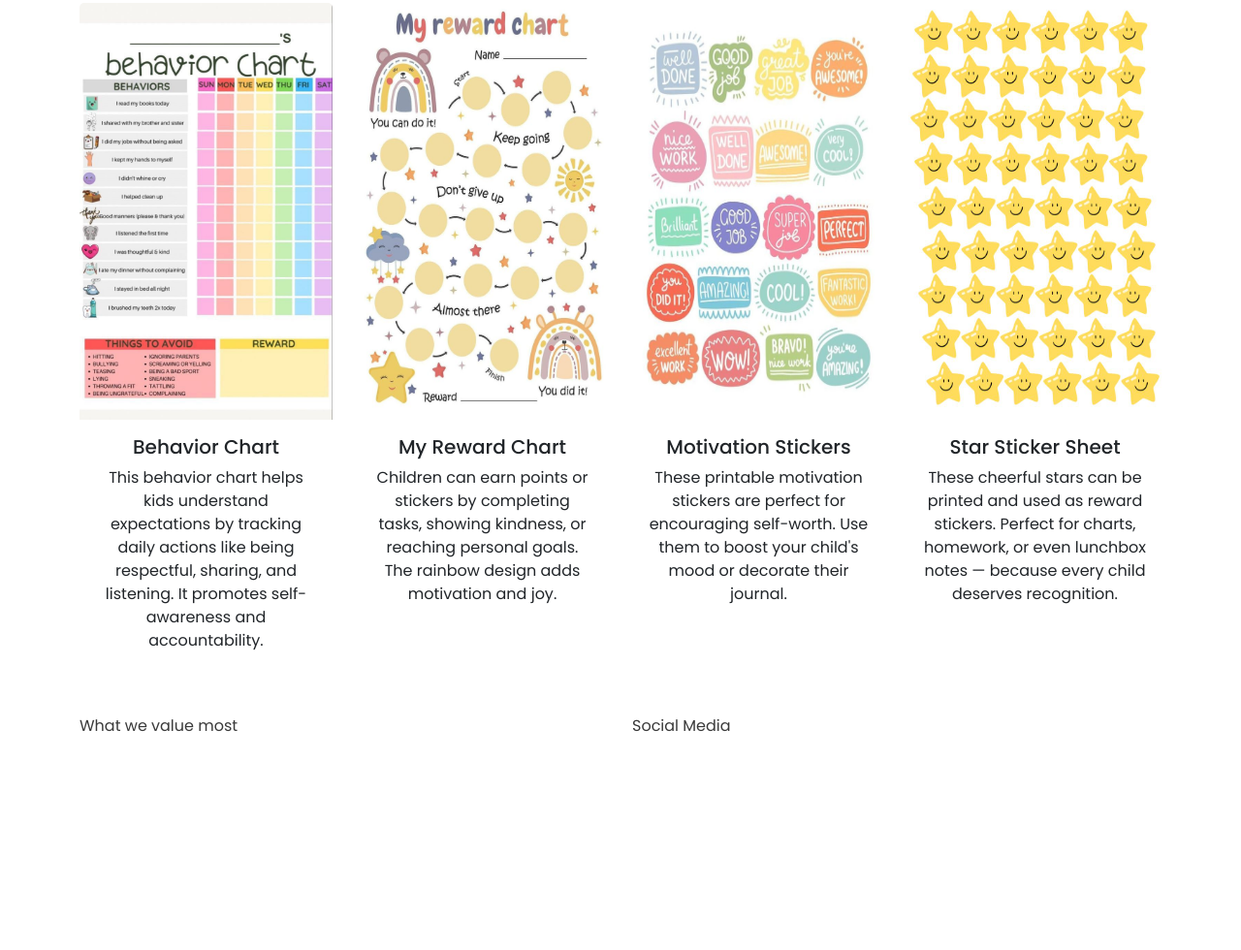
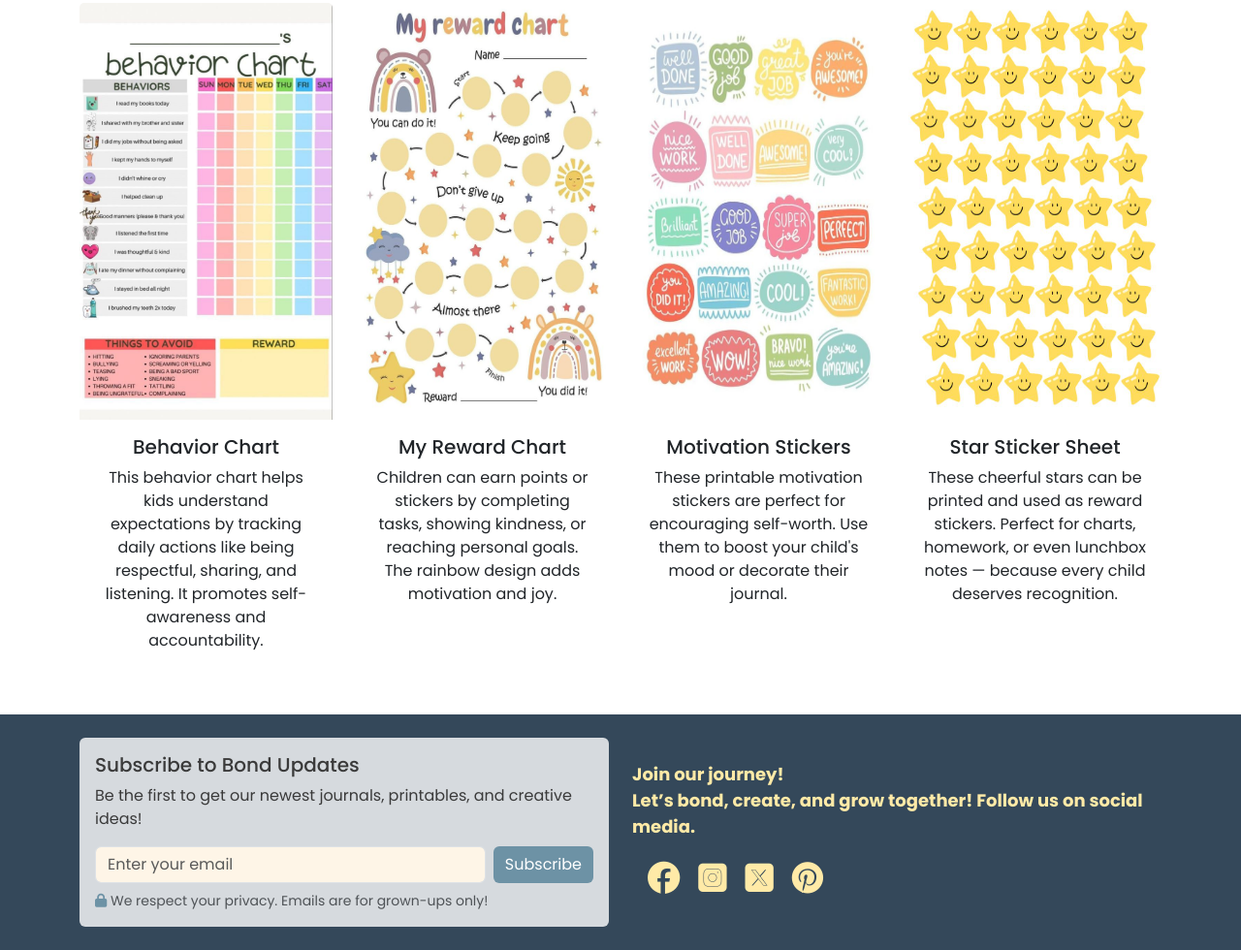
Before and after one commit to sunrise-rab/bond, a plain HTML site: page index.html in a window 1280 px wide. Shown: the part 3687-4667 px from the top of the page at 97% size. Before the commit the page ends 4448 px from the top, so only its background shows below. Drawn offline with nearby package versions, Linux system fonts and the light colour scheme.

Commit message:
Create and style footer section, add form to subscribe and social media account links.

```diff
--- a/assets/css/styles.css
+++ b/assets/css/styles.css
@@ -61,15 +61,19 @@ h1{
 }
 
 /* Journal's button styles*/
-.btn-primary{
+#journal .btn-primary{
     background-color: #E89BAD;
     color:#3A3A3A;
     border: none;
     font-family: var(--secondary-font);
 }
-.btn-primary:hover{
-    transform: rotate(3deg);
-    background-color:#6D92A5;
+#journal .btn-primary:hover{
+    transform: rotate(3deg); /* this will rotate the button once the user is hovering over the button */
+    background-color:var(--secondary-color);
+}
+
+#journal .btn-primary:active{
+    background-color:var(--secondary-color);
 }
 
 
@@ -128,6 +132,52 @@ h1{
 }
 
 
+/*footer styles*/
+
+#footer{
+    background-color: var(--nav-lg);
+}
+
+.subscribe{
+    background-color: rgba(255, 255, 255, 0.8);
+}
+#footer .btn-primary{
+    background-color: var(--secondary-color);
+    border: 0px;
+}
+#footer .btn-primary:hover{
+    background-color: var(--nav-text-hover);
+    color: var(--secondary-color);
+
+}
+#footer .btn-primary:active{
+    background-color: var(--nav-text-hover);
+    color: var(--secondary-color);
+}
+#footer input{
+    background-color: var(--nav-text-hover);
+    color: var(--secondary-color);
+}
+#footer i{
+    color: var(--secondary-color);
+}
+
+#social-media p{
+    color: var(--nav-text-color);
+    font-weight: bold;
+    font-size: large;
+
+}
+
+#social-media i{
+    color: var(--nav-text-color);
+    padding: 0rem 0rem 1rem 1rem;
+    margin: 0.5rem 0rem 1rem 0rem;
+    font-weight: bold;
+    font-size: xx-large;
+}
+
+
 
 
   /*Media queries*/
@@ -144,6 +194,13 @@ h1{
     /* create a one column grid that will be responsive on a 576 screen or less*/
      .benefits-grid{
         grid-template-columns: 1fr;
+     }
+
+     #social-media {
+          margin-top: 0px !important;
+     }
+     .subscribe{
+         margin-bottom: 0px !important;
      }
 }
   /* Medium devices (tablets, 768px and up)*/
--- a/index.html
+++ b/index.html
@@ -322,16 +322,33 @@
     </main>
 
     <!--Footer section-->
-    <section>
-
-    </section>
-    <footer class="mt-auto">
+    <footer id="footer" class="mt-auto">
         <div class="container">
             <div class="row">
-                <div class="col-12">
+                <div class="col-12 col-md-6 col-xl-6">
+                    <div class=" subscribe my-4 p-3 rounded">
+                      <h5>Subscribe to Bond Updates</h5>
+                       <p>Be the first to get our newest journals, printables, and creative ideas!</p>
+                        <form class="d-flex flex-column flex-sm-row gap-2">
+                          <input type="email" class="form-control" placeholder="Enter your email" required>
+                          <button type="submit" class="btn btn-primary">Subscribe</button>
+                        </form>
+                        <small class="text-body-secondary mt-2 d-block">
+                          <i class="fa-solid fa-lock"></i>
+                          We respect your privacy. Emails are for grown-ups only!
+                        </small>
+                    </div>
                 </div>
-                <div class="col-12 col-md-6 col-xl-6">What we value most</div>
-                <div class="col-12 col-md-6 col-xl-6">Social Media</div>
+                <div id="social-media" class="col-12 col-md-6 col-xl-6 mt-4">
+                  <br>
+                  <p>Join our journey!<br> Let’s bond, create, and grow together! Follow us on social media.</p>
+
+                  <a href="https://www.facebook.com/" target="_blank"> <i class="fa-brands fa-facebook"></i></a>
+                  <a href="https://www.instagram.com/" target="_blank"><i class="fa-brands fa-square-instagram"></i></a>
+                  <a href="https://x.com/" target="_blank"><i class="fa-brands fa-square-x-twitter"></i></a>
+                  <a href="https://uk.pinterest.com/" target="_blank"><i class="fa-brands fa-pinterest"></i></a>
+
+                </div>
             </div>
         </div>
     </footer>
```
